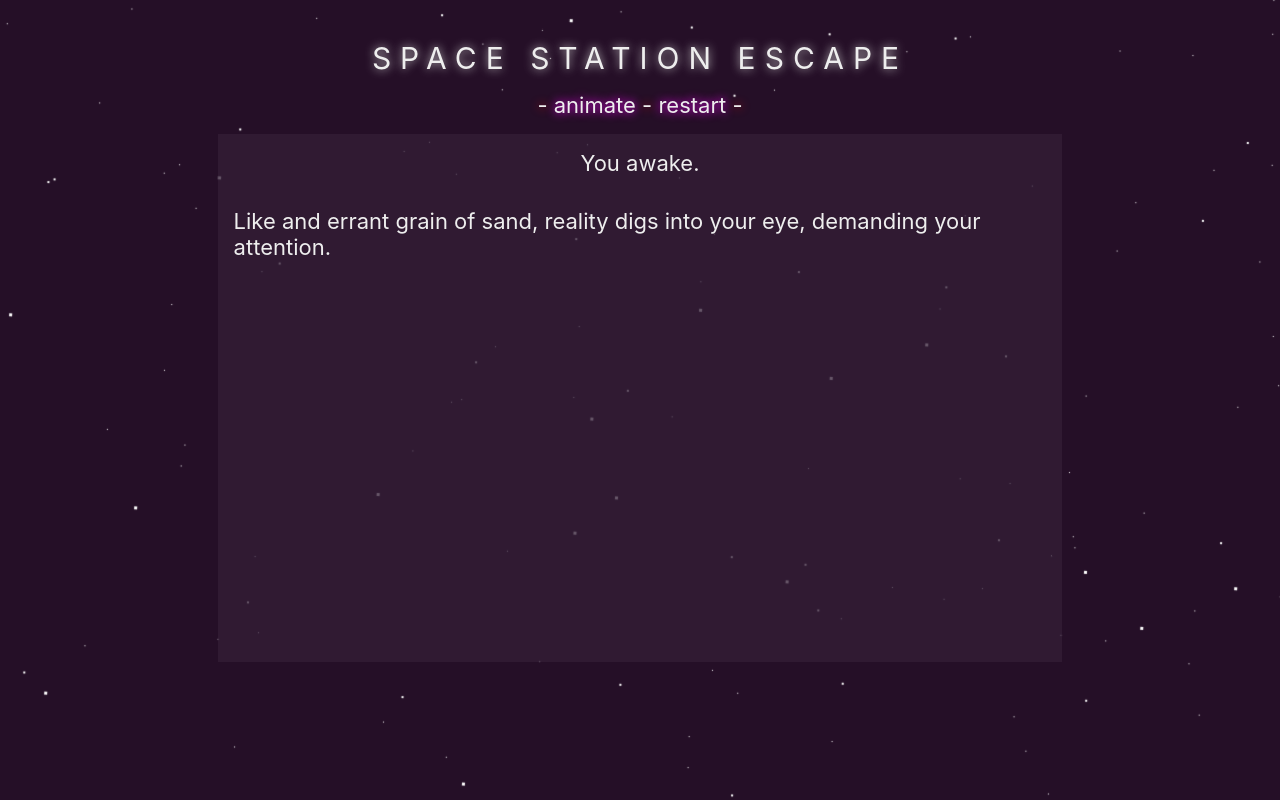
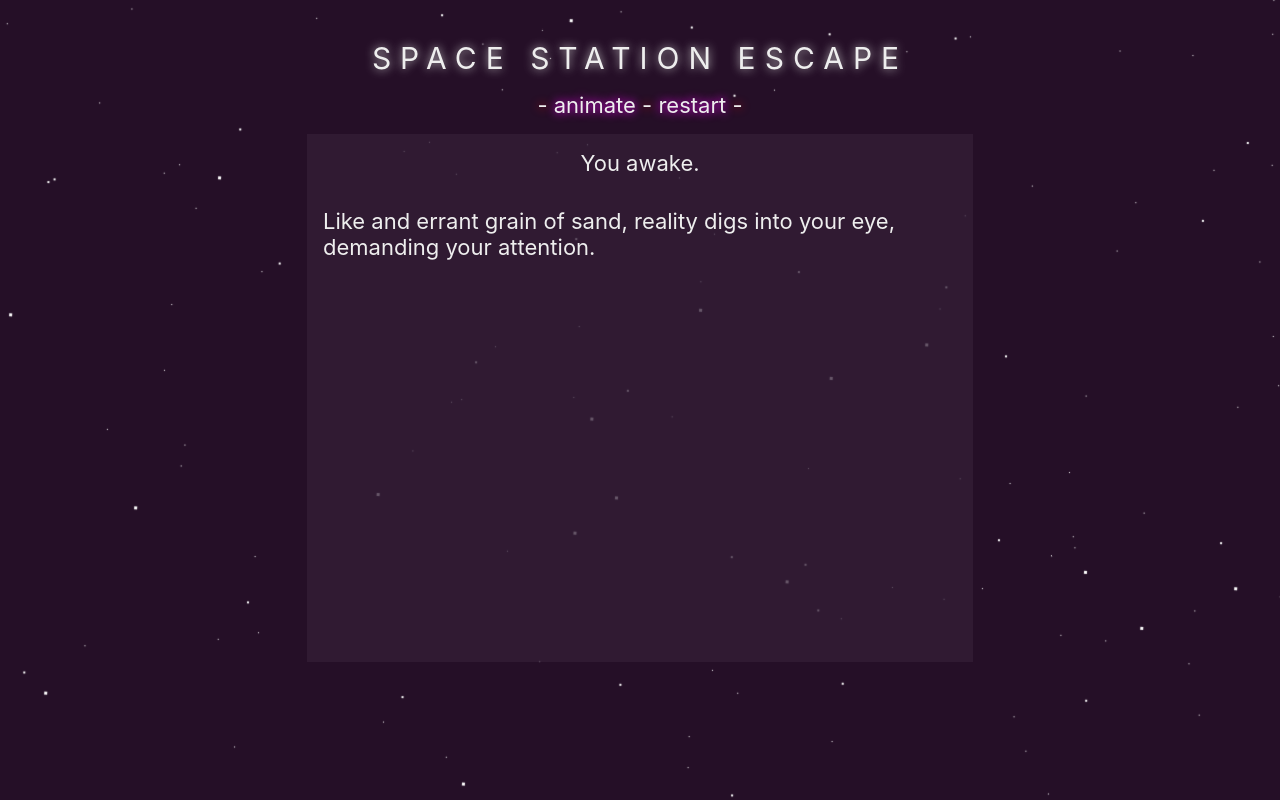
Before and after one commit to mckymsh/space-station-escape, a React (Create React App) app: page / in a window 1280 px wide. Built offline with nearby package versions, Linux system fonts and the light colour scheme.

Commit message:
Resized again

```diff
--- a/src/App.css
+++ b/src/App.css
@@ -89,11 +89,12 @@ hr {
 	background-color: rgba(53, 31, 55, 0.75);
 
 	height: 66vh;
-	min-height: 300px;
+	min-height: 333px;
 	/*max-height: 900px;*/
 
 	width: 66vw;
-	min-width: 300px;
+	min-width: 333px;
+	max-width: 666px;
 
 	overflow-y: scroll;
 	overflow-x: wrap;
```
